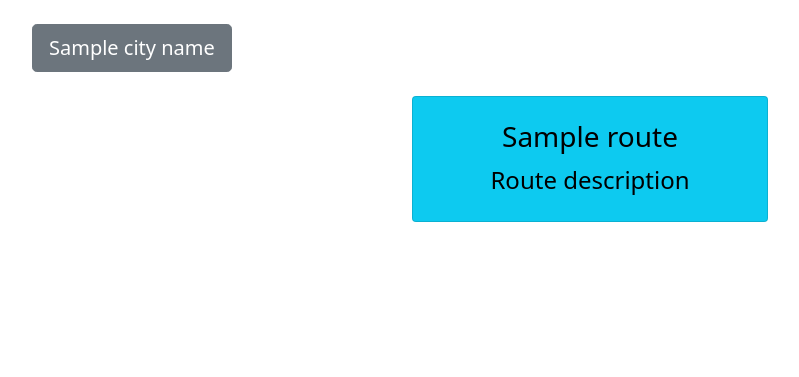
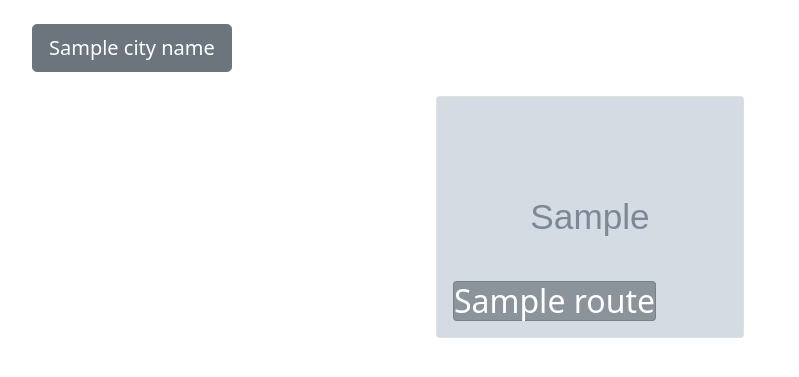
Before and after one commit to gettrip/frontend, a Flask app: template frontend/templates/routes.html in a window 1280 px wide. Shown: the top 377 px of the page, without its empty margins (50-849 px from the left). Run offline with Flask 2, Linux system fonts and the light colour scheme; the template is opened without the code that fills it: most values are stand-ins (such as "Sample title", 1, 10 or a date in 2020); grey boxes marked "Sample" are stand-in pictures.

Commit message:
UI for routes added

```diff
--- a/frontend/templates/routes.html
+++ b/frontend/templates/routes.html
@@ -4,21 +4,23 @@
 
     <div class="row">
         <div class="col mb-4">
-            <a href='/cities' class="btn btn-secondary btn-lg">{{ city_name }}</a>
+            <a href="{{ url_for('cities.show_cities') }}" class="btn btn-secondary btn-lg">{{ city_name }}</a>
         </div>
     </div>
-    <div class="row row-cols-1 row-cols-md-3 justify-content-md-center">
+    <div class="row row-cols-1 row-cols-md-3 g-4 justify-content-md-center">
         {% for route in city_routes %}
-            <div class="col mb-4" >
-                <div class="card text-dark bg-info text-center">
-                    <a href="{{ url_for('places.show_places_for_route', city_id=city_id, route_id=route.uid) }}" class="btn btn-info">
-                        <div class="card-body">
-                            <h3 class="card-title">{{ route.name }}</h3>
-                            <p class="card-text fs-4">Route description</p>
+            <a href="{{ url_for('places.show_places_for_route', city_id=city_id, route_id=route.uid) }}">
+                <div class="container-fluid" style="height:auto;">
+                    <div class="card"  >
+                        <img src="{{ route.image }}" style="height:30vh; width:100; object-fit: cover" class=" opacity-100" alt="..." >
+                        <div class="card-img-overlay d-flex align-items-end">
+                            <div class="card bg-secondary" style="--bs-bg-opacity: .70;">
+                                <h2 class="card-text text-white" > {{ route.name }} </h2>
+                            </div>
                         </div>
-                    </a>
+                    </div>
                 </div>
-            </div>
+            </a>
         {% endfor %}
     </div>
 
```
